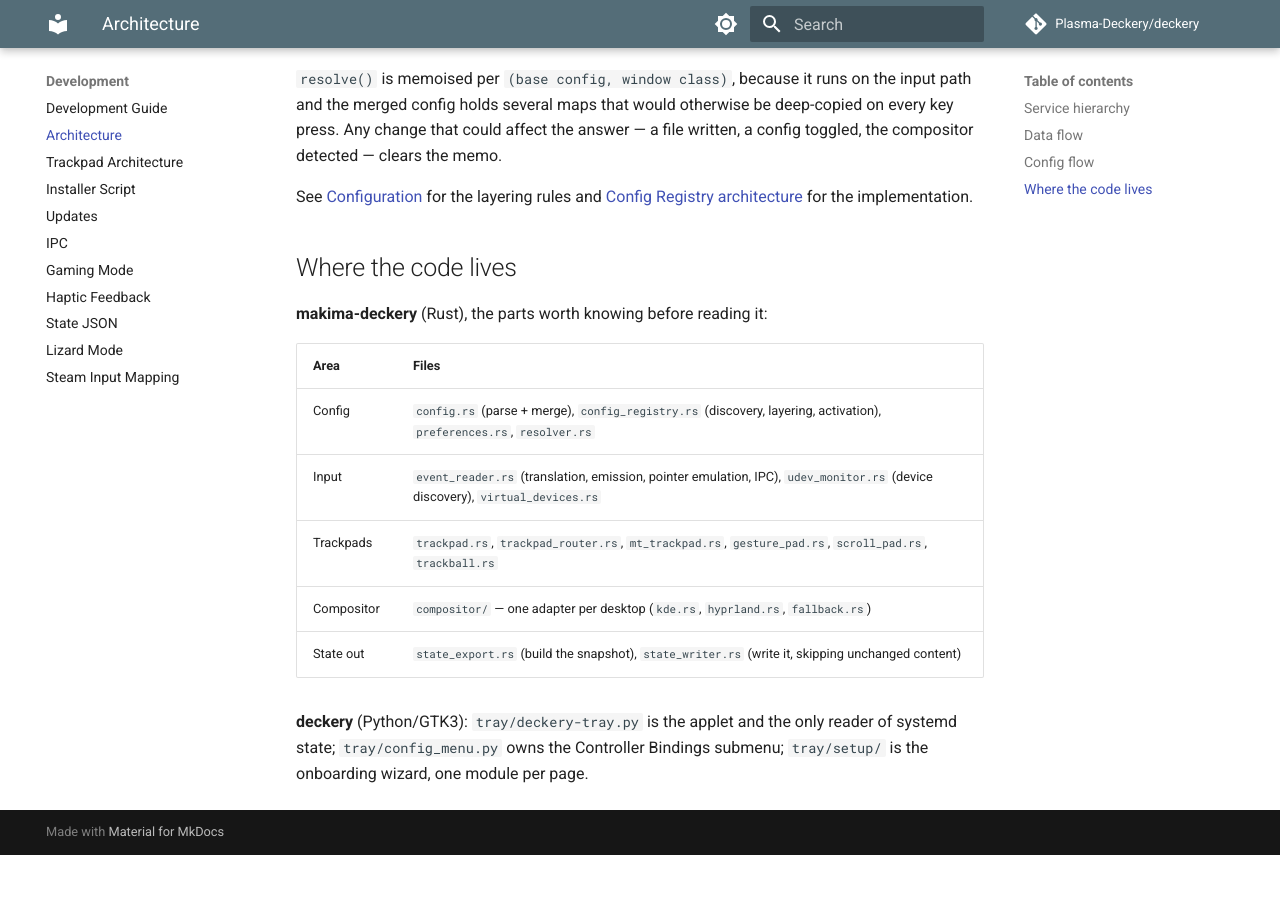
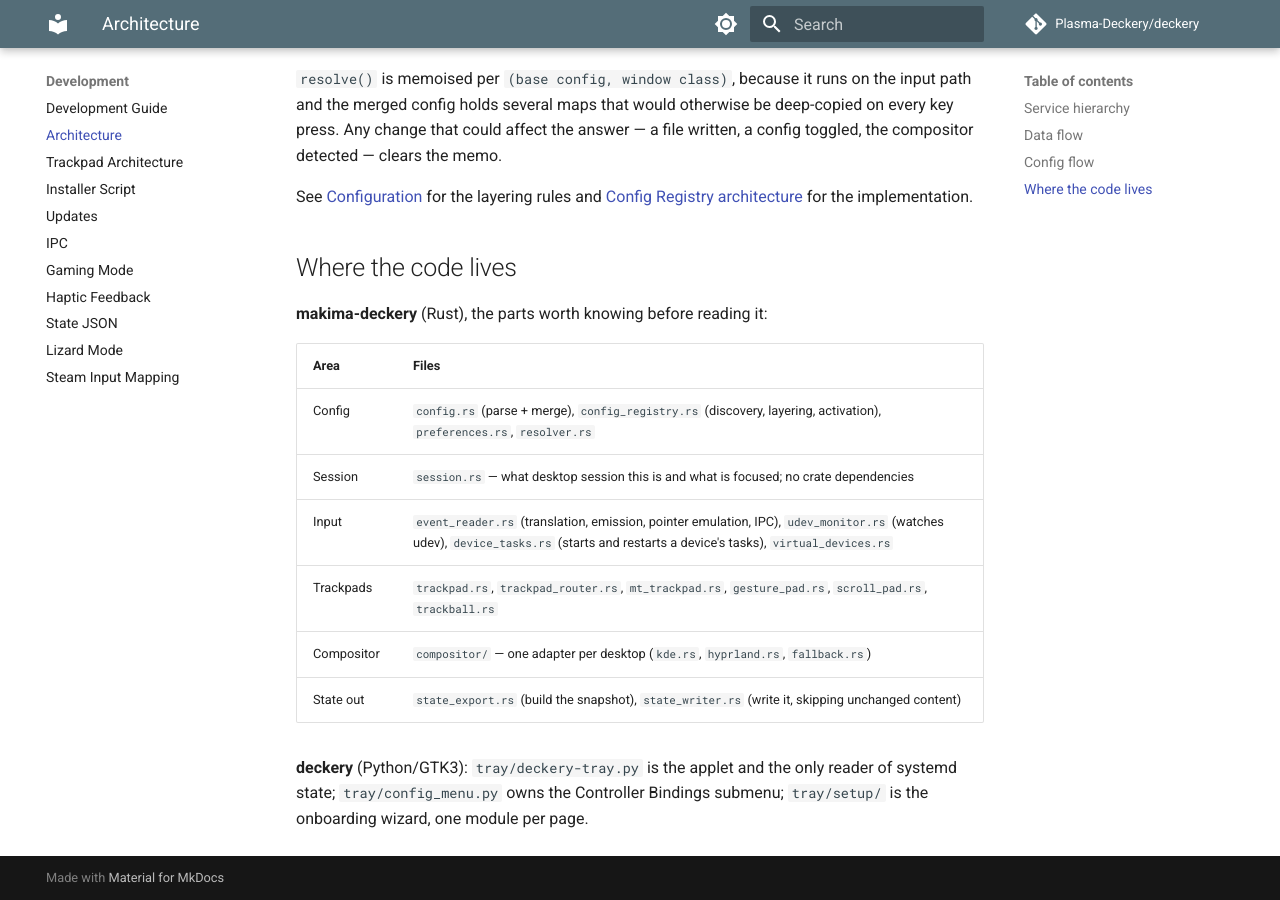
Before and after one commit to Plasma-Deckery/deckery, an MkDocs documentation site: the page built from docs/reference/architecture.md, in a window 1280 px wide and 900 px high, scrolled down 1452 px. Built offline with MkDocs 1.6.1 and Material for MkDocs 9.7.7, drawn with Linux system fonts in a browser that asks for light colours; comment, search, counter and statistics services are not loaded; before the commit the page ends 2307 px from its top, so only the background shows below that.

Commit message:
Add session.rs and device_tasks.rs to the module map
udev_monitor.rs is down to the udev loop and is_mapped; the device
lifecycle and the session vocabulary each have their own file now.

```diff
--- a/docs/reference/architecture.md
+++ b/docs/reference/architecture.md
@@ -59,7 +59,8 @@ See [Configuration](../configuration.md) for the layering rules and [Config Regi
 | Area | Files |
 |---|---|
 | Config | `config.rs` (parse + merge), `config_registry.rs` (discovery, layering, activation), `preferences.rs`, `resolver.rs` |
-| Input | `event_reader.rs` (translation, emission, pointer emulation, IPC), `udev_monitor.rs` (device discovery), `virtual_devices.rs` |
+| Session | `session.rs` — what desktop session this is and what is focused; no crate dependencies |
+| Input | `event_reader.rs` (translation, emission, pointer emulation, IPC), `udev_monitor.rs` (watches udev), `device_tasks.rs` (starts and restarts a device's tasks), `virtual_devices.rs` |
 | Trackpads | `trackpad.rs`, `trackpad_router.rs`, `mt_trackpad.rs`, `gesture_pad.rs`, `scroll_pad.rs`, `trackball.rs` |
 | Compositor | `compositor/` — one adapter per desktop (`kde.rs`, `hyprland.rs`, `fallback.rs`) |
 | State out | `state_export.rs` (build the snapshot), `state_writer.rs` (write it, skipping unchanged content) |
```
